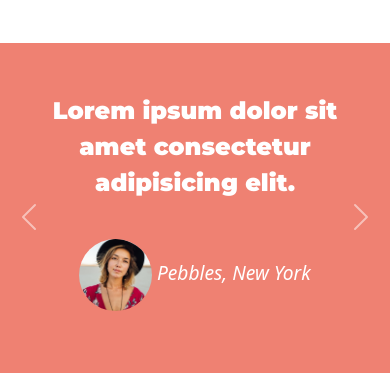
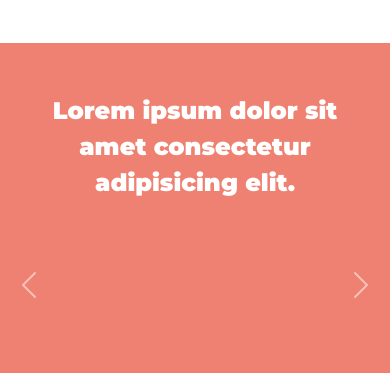
Before and after one commit to hardik2226/TinDog, a plain HTML site: page index.html in a window 390 px wide. Shown: the part 1882-2255 px from the top of the page. Drawn offline with nearby package versions, Linux system fonts and the light colour scheme.

Commit message:
Update style.css

```diff
--- a/style.css
+++ b/style.css
@@ -251,7 +251,6 @@ p {
     #testimonials h2 {
         color: white;
         font-family: "montserrat";
-        /* font-weight: bold; */
         font-size: 1.5rem;
         line-height: 1.5;
     }
@@ -264,3 +263,15 @@ p {
         padding: 30px 0px;
     }
 }
+
+@media (max-width:700px) {
+    .testi-text {
+        min-height: 108px;
+    }
+}
+
+@media (max-width:400px) {
+    .testi-text {
+        min-height: 252px;
+    }
+}
```
